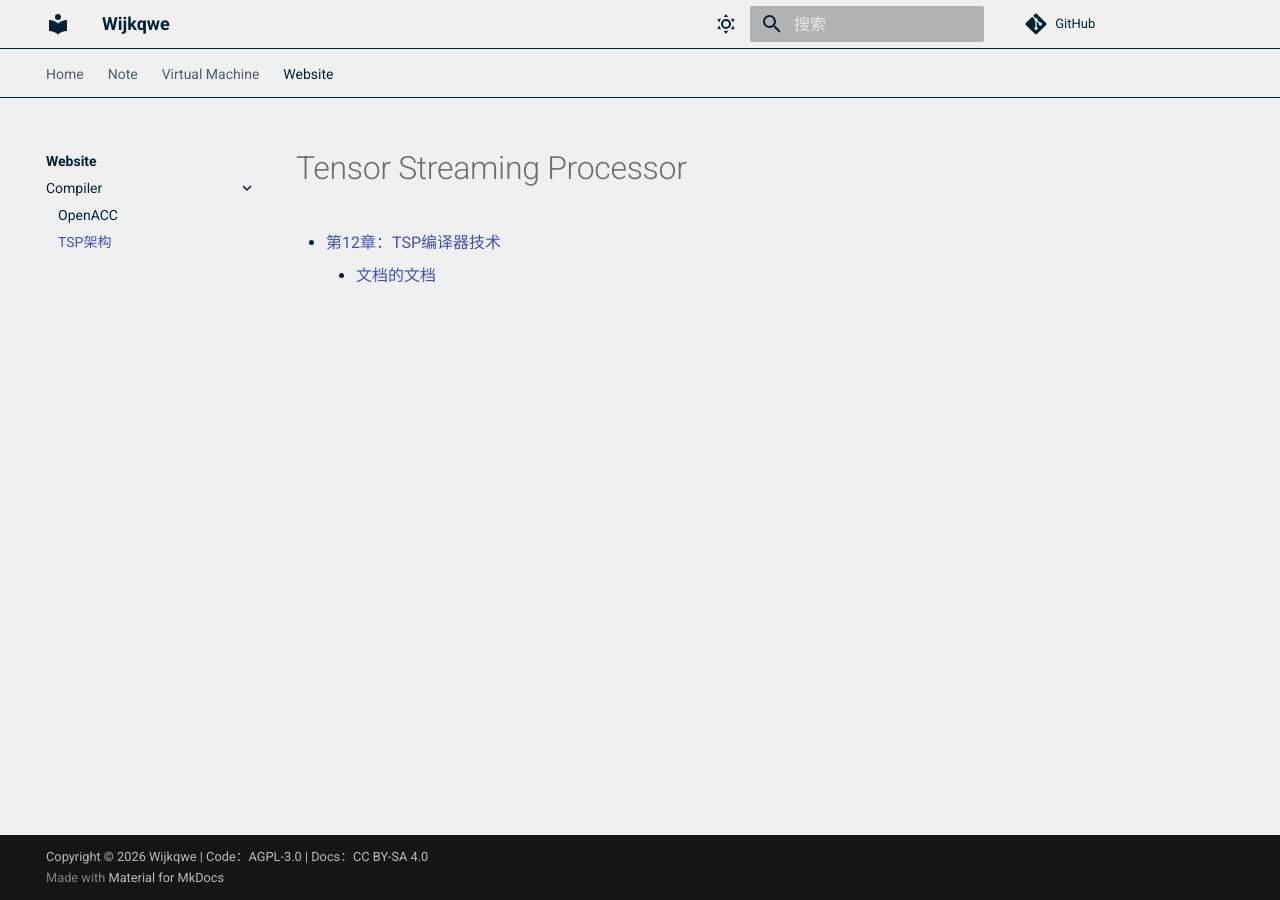
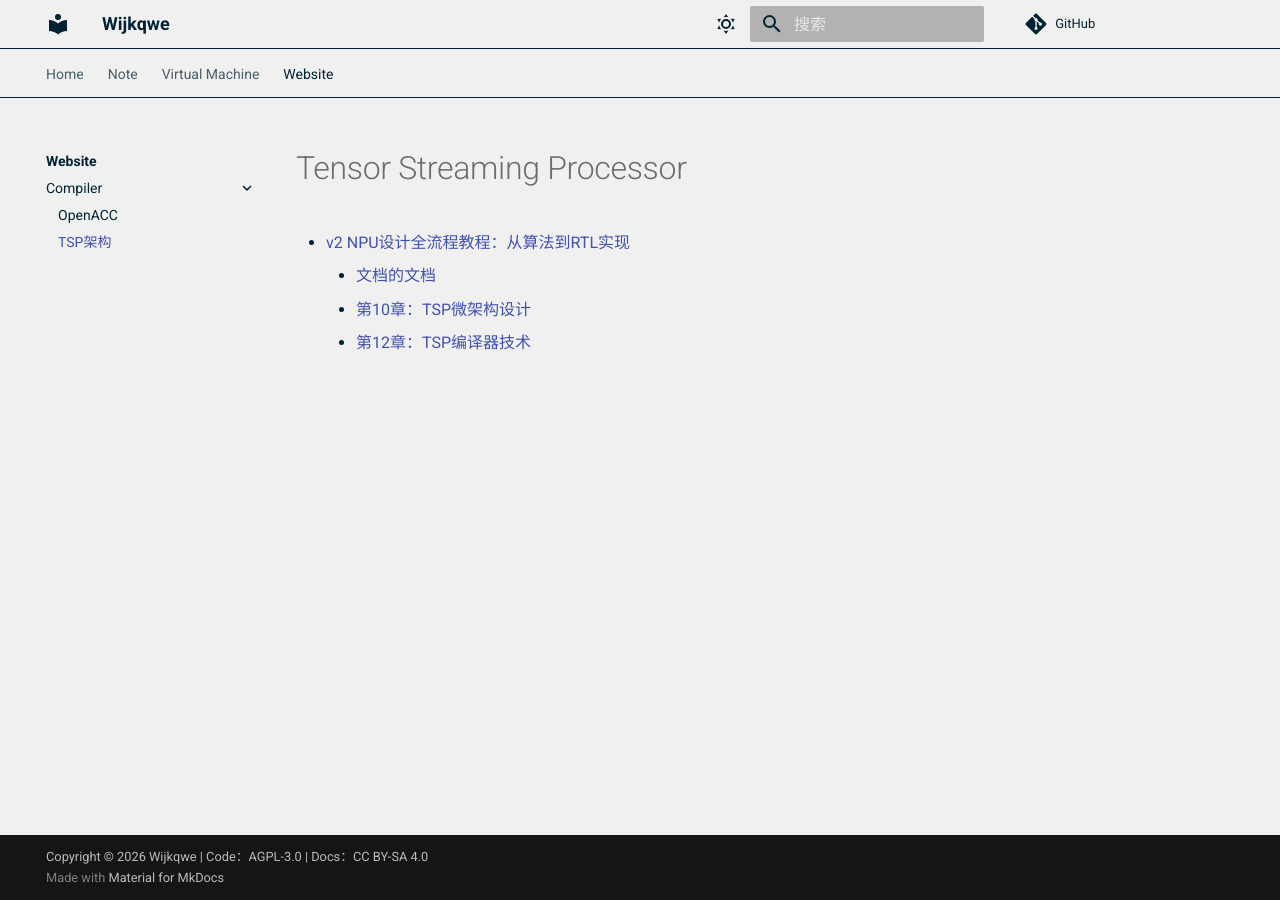
Before and after one commit to Wijkqwe/Wijkqwe.github.io, an MkDocs documentation site: the page built from docs/website/compiler/TSP.md, in a window 1280 px wide. Built offline with MkDocs 1.6.1 and Material for MkDocs 9.7.7, drawn with Linux system fonts in a browser that asks for light colours; comment, search, counter and statistics services are not loaded.

Commit message:
[website] TSP 网址错误

```diff
--- a/docs/website/compiler/TSP.md
+++ b/docs/website/compiler/TSP.md
@@ -1,4 +1,6 @@
 # Tensor Streaming Processor
 
-- [第12章：TSP编译器技术](https://zsc.github.io/v2_npu_tutorial/chapter12.html)
-    - [文档的文档](https://patents.justia.com/patent/20230359584)
+- [v2 NPU设计全流程教程：从算法到RTL实现](https://zsc.github.io/v2_npu_tutorial/)
+    - [文档的文档](https://deepwiki.com/zsc/v2_npu_tutorial/4-dataflow-architecture-(groq-tsp-case-study))
+    - [第10章：TSP微架构设计](https://zsc.github.io/v2_npu_tutorial/chapter10.html)
+    - [第12章：TSP编译器技术](https://zsc.github.io/v2_npu_tutorial/chapter12.html)
```
